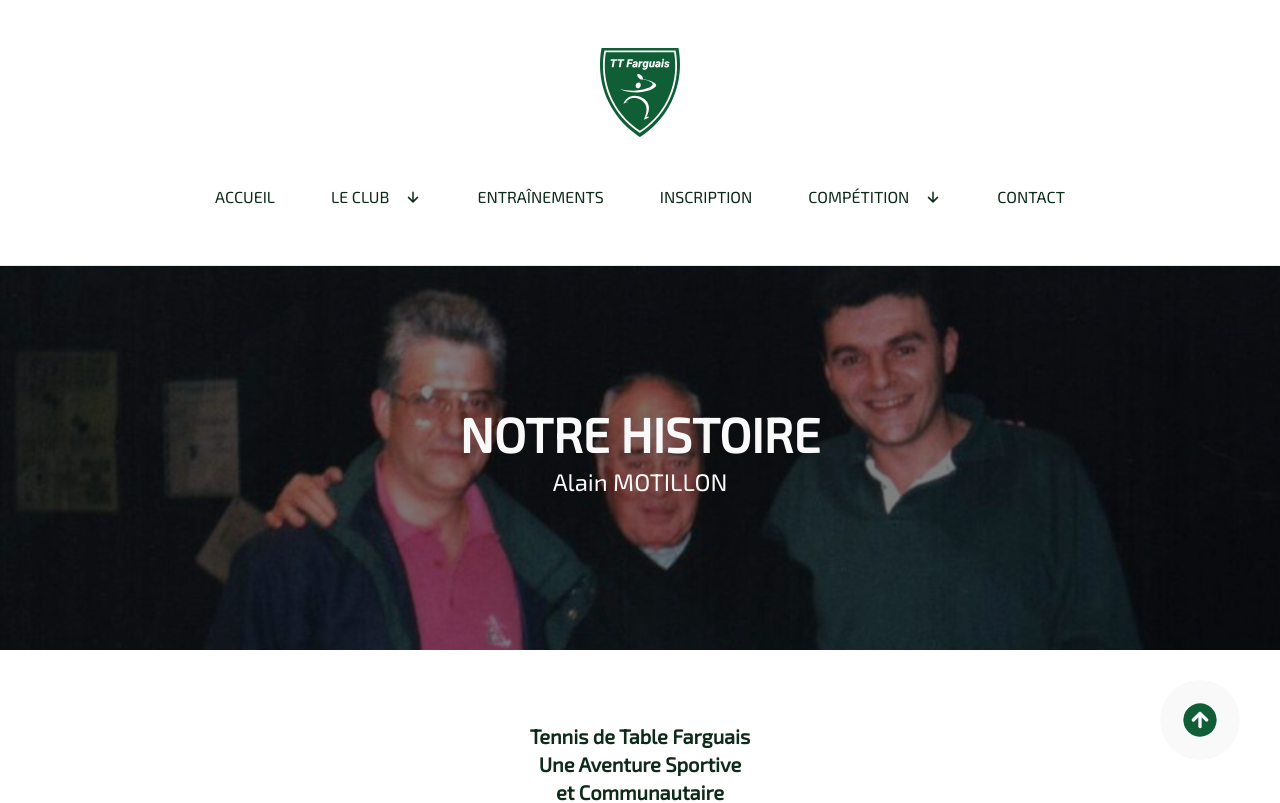
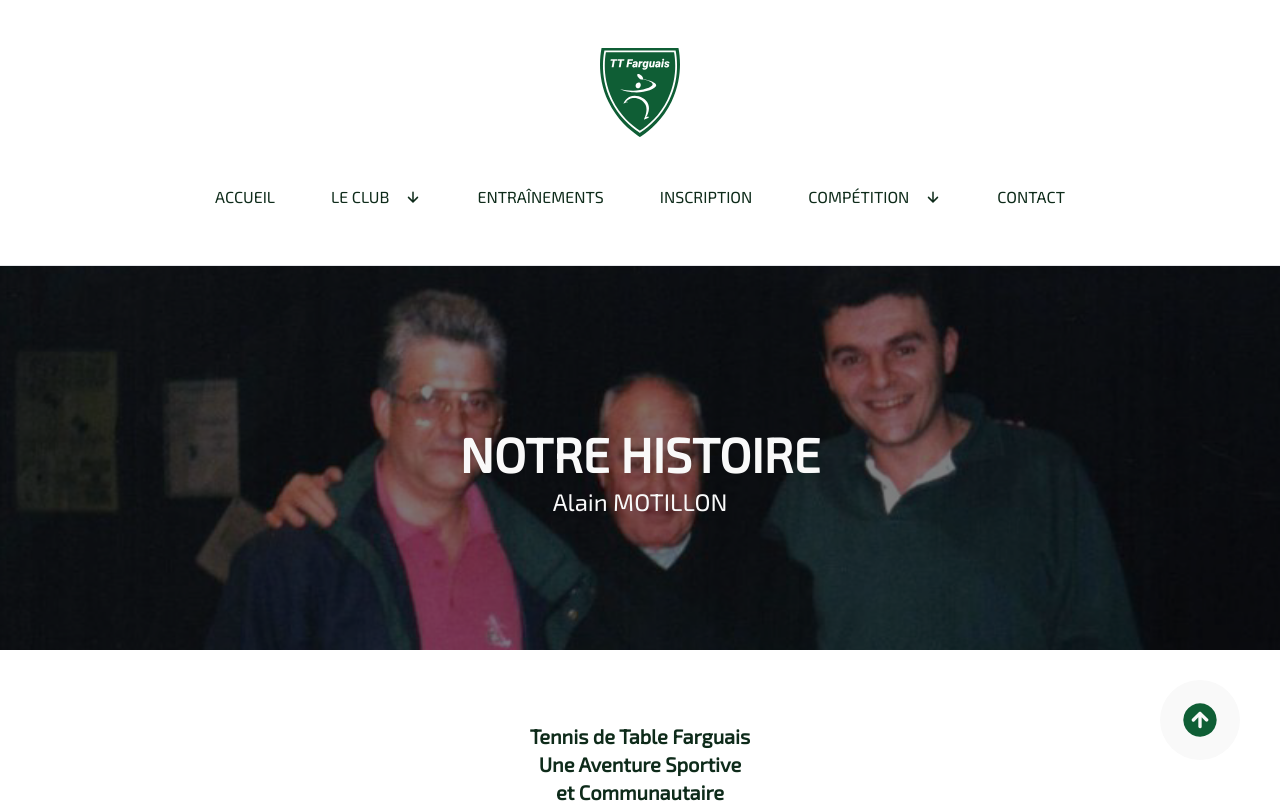
Before and after one commit to ttfarguais/ttfarguais, a Next.js app: page /leclub in a window 1280 px wide. Shown: the top 803 px of the page. Built offline with nearby package versions, Linux system fonts and the light colour scheme.

Commit message:
Update ClubBanner.jsx

```diff
--- a/app/src/components/Main/Club/ClubBanner.jsx
+++ b/app/src/components/Main/Club/ClubBanner.jsx
@@ -9,7 +9,7 @@ export default function Cover() {
             aria-hidden="true"
             className="absolute z-0 inset-0 w-full bg-black opacity-50 h-56 sm:h-68 md:h-72 lg:h-96"
           ></div>
-          <div className="relative text-contrast-1  flex flex-col justify-center items-center mt-30">
+          <div className="relative text-contrast-1  flex flex-col justify-center items-center mt-20 md:mt-10">
             <h1 className="text-3xl md:text-5xl uppercase mb-2 font-bold">
               Notre Histoire
             </h1>
```
